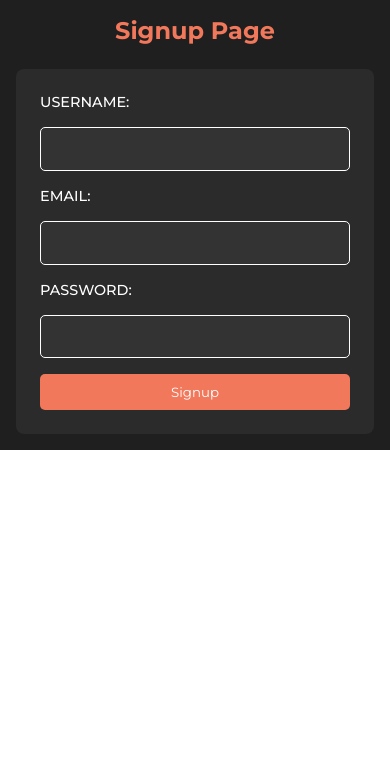
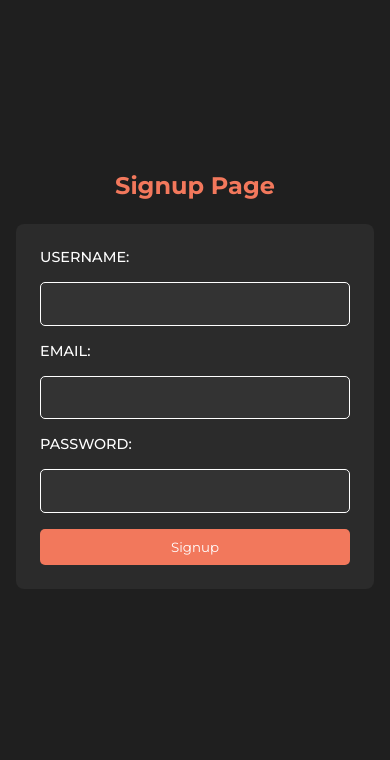
Before and after one commit to NicolasHaubricht/Sistema-de-Gerenciamento-de-Reservas, a Flask app: page /signup in a window 390 px wide. Shown: the part 84-844 px from the top of the page. Run offline with Flask 3, Linux system fonts and the light colour scheme.

Commit message:
Corrigindo height mobile

```diff
--- a/static/style.css
+++ b/static/style.css
@@ -448,7 +448,7 @@ td a:hover {
 
 @media screen and (max-width: 480px) {
     .auth-container {
-        height: auto;
+        min-height: 90dvh;
         padding: 1rem;
     }
 
```
Also changed, not shown: instance/users.db.
